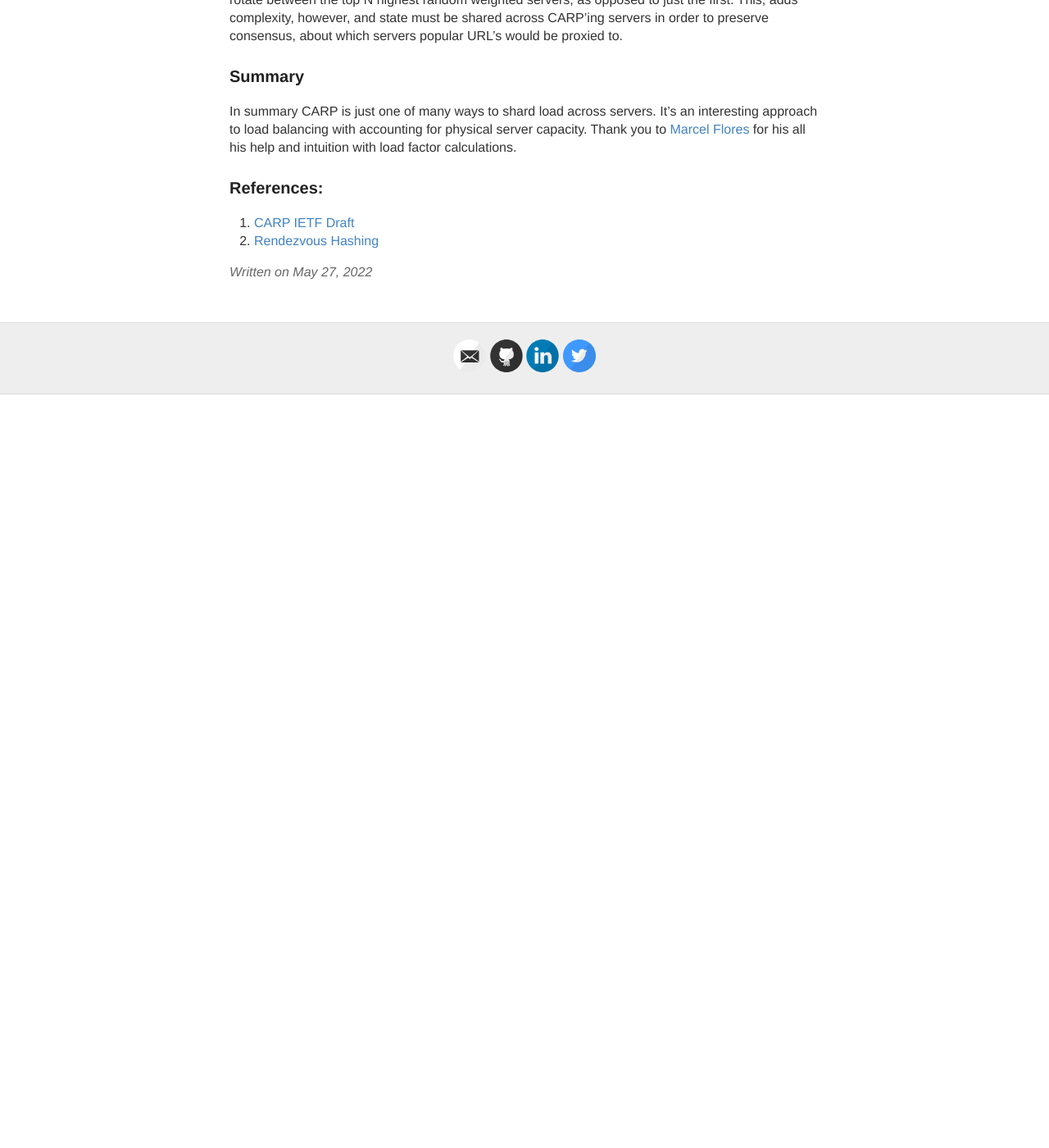
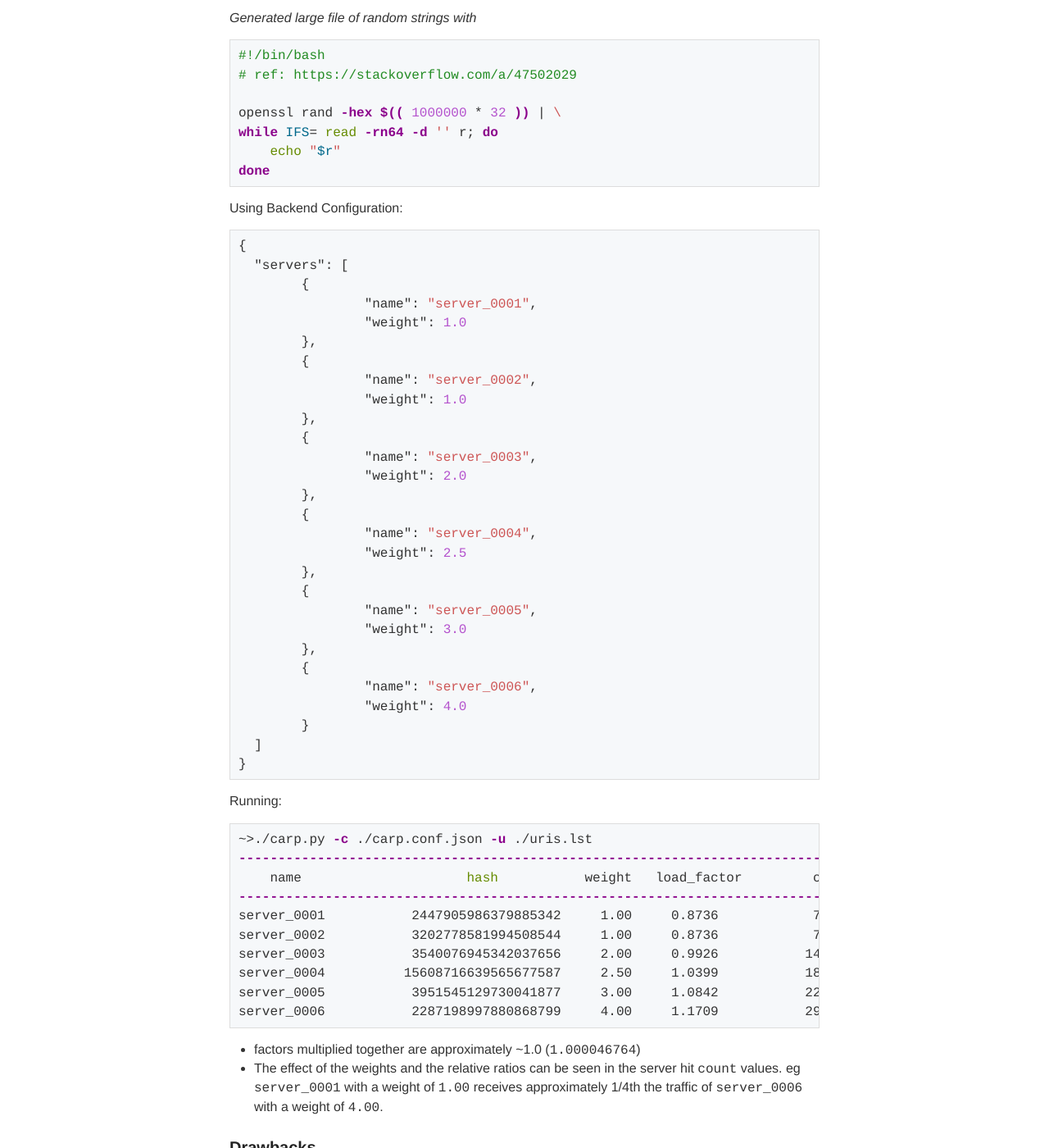
Before and after one commit to tinselcity/tinselcity.github.io, a Jekyll site: the page built from _posts/2022-5-27-CARP.md, in a window 1280 px wide and 1400 px high, scrolled down 2649 px. Shown: the whole window at 82% size. Built offline with Jekyll 4.4.1, drawn with Linux system fonts in a browser that asks for light colours; before the commit the page ends 3130 px from its top, so only the background shows below that; some of the changed text lies outside the part shown.

Commit message:
first version of CARP post...

````diff
--- a/_posts/2022-5-27-CARP.md
+++ b/_posts/2022-5-27-CARP.md
@@ -31,6 +31,7 @@ Reference:
 - The "normalization" of the weight terms prior to performing the load calculation means the weights are relative to each other.
   For example `4, 4, 2, 3` == `400, 400, 200, 300`
 - The normalized weights are ordered in ascending order by size from smallest normalized value to largest. eg. `0.1, 0.2, 0.2, 0.3...` -To a number that sums to `1.0`
+- The load factors when multiplied together should be approximately equal to 1, since the load factor calculation is essentially calculating N weighted roots of 1 (a great insight from [Marcel Flores](https://twitter.com/theoldroad)!)
 
 ### Backend selection:
 Where "Backend" refers to servers behind the CARP'ing service receiving the proxied traffic.
@@ -73,6 +74,75 @@ uint64_t carp64_combine_hash(uint64_t URL_Hash, uint64_t Backend_Hash)
 }
 ```
 
+### Example in Python
+I've written a basic example demonstrating the mechanism (with no consideration for edge cases or bad user input).
+
+Reference:
+[https://github.com/tinselcity/experiments/blob/master/carp/carp.py](https://github.com/tinselcity/experiments/blob/master/carp/carp.py)
+
+One big caveat to doing this in Python vs C/C++ is taking care to force some of the calculations back into 64bit int sizes with a `& 0xffffffffffffffff`, since a lot of the original description deals with hashing and bit wise rotations in 32 or 64 bits.
+
+_Generated large file of random strings with_
+```sh
+#!/bin/bash
+# ref: https://stackoverflow.com/a/47502029
+
+openssl rand -hex $(( 1000000 * 32 )) | \
+while IFS= read -rn64 -d '' r; do
+    echo "$r"
+done
+```
+
+Using Backend Configuration:
+```json
+{
+  "servers": [
+  	{
+  		"name": "server_0001",
+  		"weight": 1.0
+  	},
+  	{
+  		"name": "server_0002",
+  		"weight": 1.0
+  	},
+  	{
+  		"name": "server_0003",
+  		"weight": 2.0
+  	},
+  	{
+  		"name": "server_0004",
+  		"weight": 2.5
+  	},
+  	{
+  		"name": "server_0005",
+  		"weight": 3.0
+  	},
+  	{
+  		"name": "server_0006",
+  		"weight": 4.0
+  	}
+  ]
+}
+```
+
+Running:
+```sh
+~>./carp.py -c ./carp.conf.json -u ./uris.lst
+--------------------------------------------------------------------------------
+    name                     hash           weight   load_factor         count
+--------------------------------------------------------------------------------
+server_0001           2447905986379885342     1.00     0.8736            74112
+server_0002           3202778581994508544     1.00     0.8736            73605
+server_0003           3540076945342037656     2.00     0.9926           148059
+server_0004          15608716639565677587     2.50     1.0399           185658
+server_0005           3951545129730041877     3.00     1.0842           222820
+server_0006           2287198997880868799     4.00     1.1709           295746
+```
+
+- factors multiplied together are approximately ~1.0 (`1.000046764`)
+- The effect of the weights and the relative ratios can be seen in the server hit `count` values.  eg `server_0001` with a weight of `1.00` receives approximately 1/4th the traffic of `server_0006` with a weight of `4.00`.
+
+
 ### Drawbacks
 
 #### Scaling with Servers
````
